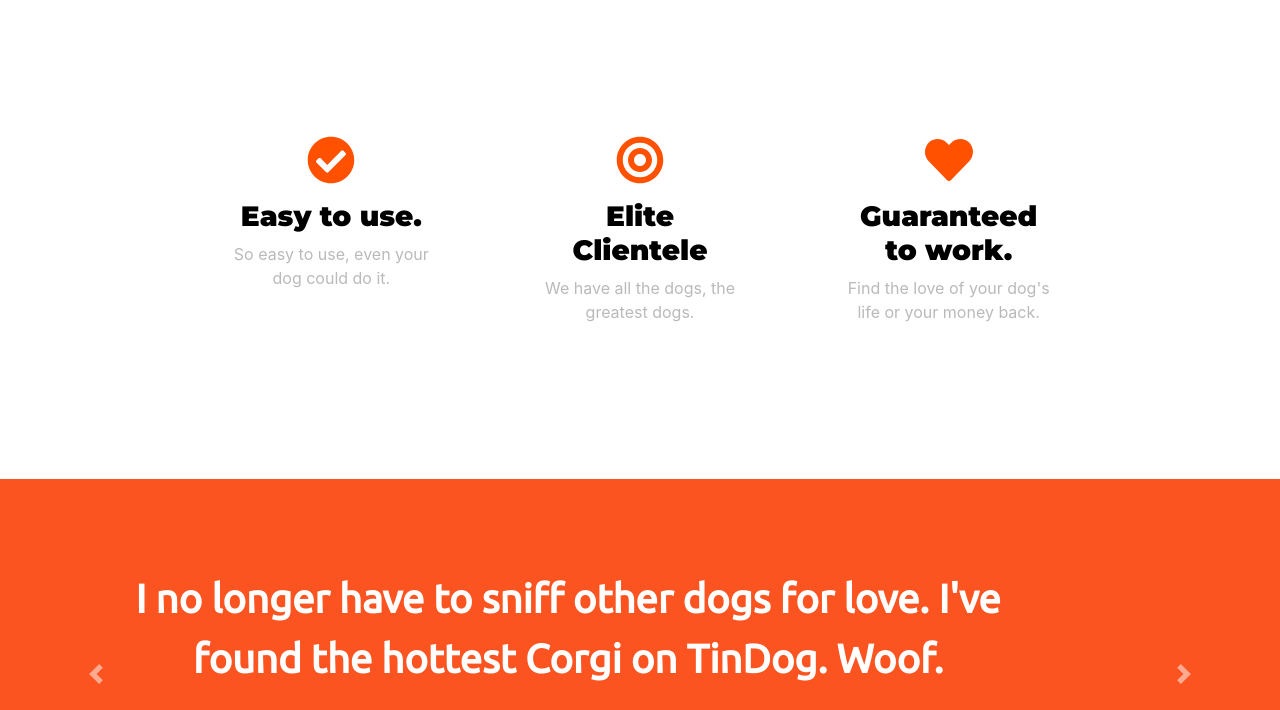
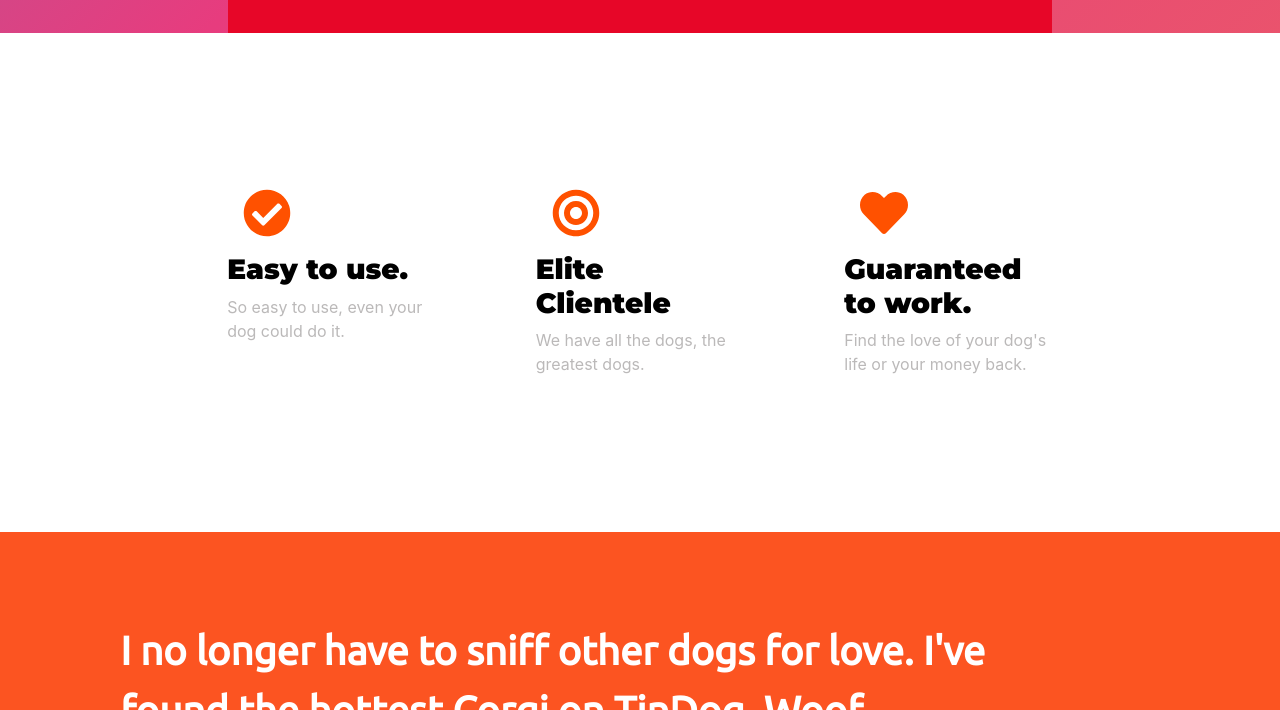
Before and after one commit to Aditya-Rai/Tindog, a plain HTML site: page TinDog-Start-master/index.html in a window 1280 px wide. Shown: the part 558-1268 px from the top of the page. Drawn offline with nearby package versions, Linux system fonts and the light colour scheme.

Commit message:
Update styles.css
I've added an animated background

```diff
--- a/TinDog-Start-master/css/styles.css
+++ b/TinDog-Start-master/css/styles.css
@@ -1,8 +1,26 @@
 
-body{
-    text-align: center;
-    scroll-behavior: smooth;
-}
+ body,html {
+                display: grid;
+                height: 100%;
+                width: 100%;
+                place-items: center;
+                background: linear-gradient(-45deg, #ee7752, #e73c7e, #23a6d5, #23d5ab);
+                background-size: 400% 400%;
+                animation: gradient 15s ease infinite;
+                height: 100vh;
+            }
+
+                @keyframes gradient {
+                    0% {
+                        background-position: 0% 50%;
+                    }
+                    50% {
+                        background-position: 100% 50%;
+                    }
+                    100% {
+                        background-position: 0% 50%;
+                    }
+                }
 h1,h2,h3,h4,h5,h6{
     font-family: 'Montserrat', sans-serif;
 }
```
